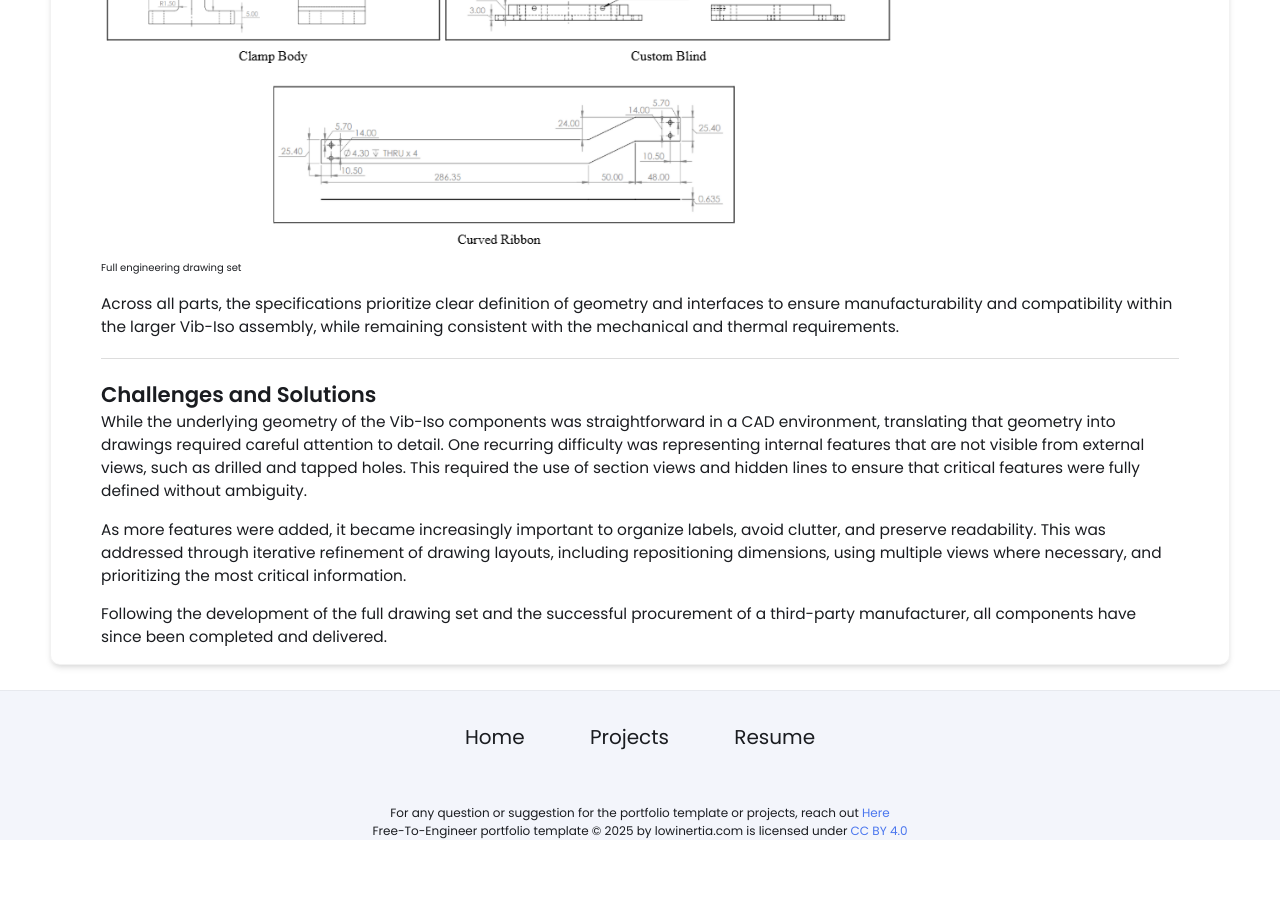
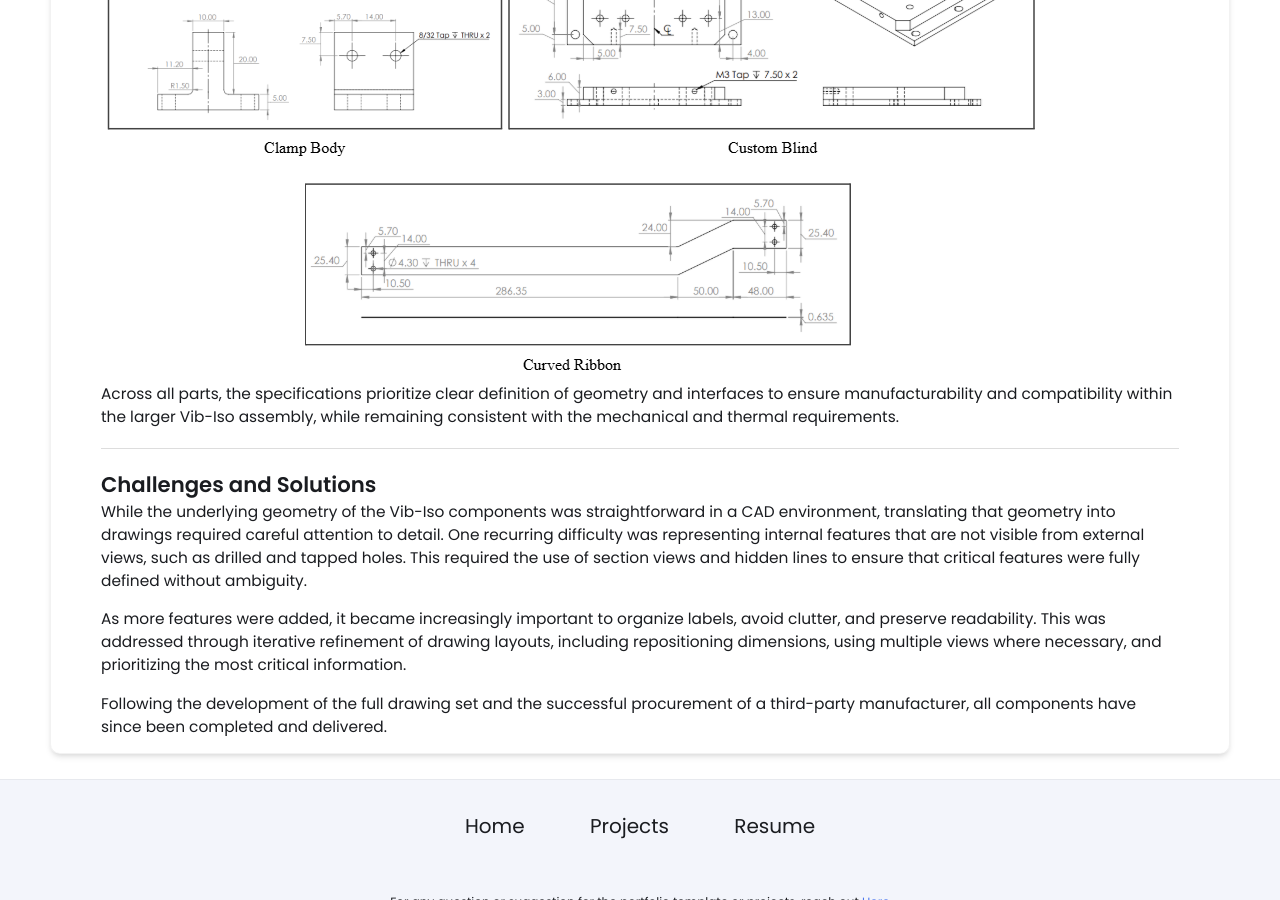
Before and after one commit to emiliohernand/emiliohernand.github.io, a Jekyll site: the page built from _projects/vib-iso-drawings/index.md, in a window 1280 px wide and 900 px high, scrolled down 1994 px. Built offline with Jekyll 4.4.1, drawn with Linux system fonts in a browser that asks for light colours; before the commit the page ends 2834 px from its top, so only the background shows below that.

Commit message:
Update index.md

```diff
--- a/_projects/vib-iso-drawings/index.md
+++ b/_projects/vib-iso-drawings/index.md
@@ -24,8 +24,7 @@ Initial drawings were reviewed and revised to address issues related to fit, ali
 ## Drawings and Specifications
 All components of the Vib-Iso were designed for oxygen-free high-conductivity (OFHC) copper manufacturing, selected for its excellent thermal conductivity and mechanical integrity, eliminating the need for additional surface treatment or coatings. The engineering drawings define fully dimensioned geometries in millimeters and include standard manufacturing notes, such as depth of drilling and isometric angles for clarity.
 
-{% include image-gallery.html images="drawings3.png" height="700" %}
-<span style="font-size: 10px">Full engineering drawing set</span>
+{% include image-gallery.html images="drawings3.png" height="1200" %}
 
 Across all parts, the specifications prioritize clear definition of geometry and interfaces to ensure manufacturability and compatibility within the larger Vib-Iso assembly, while remaining consistent with the mechanical and thermal requirements.
 
```
Also changed, not shown: other parts of _projects/vib-iso-drawings/index.md (+1 -1 lines).
